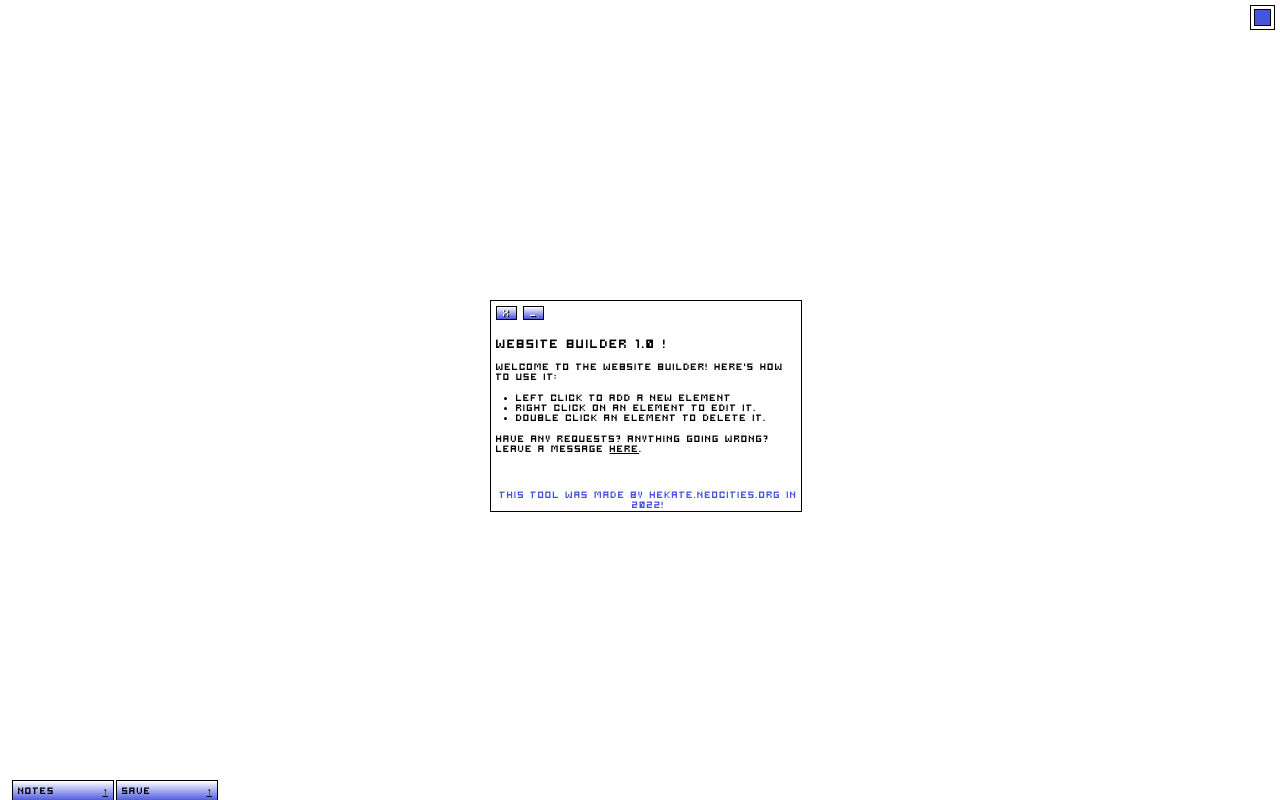
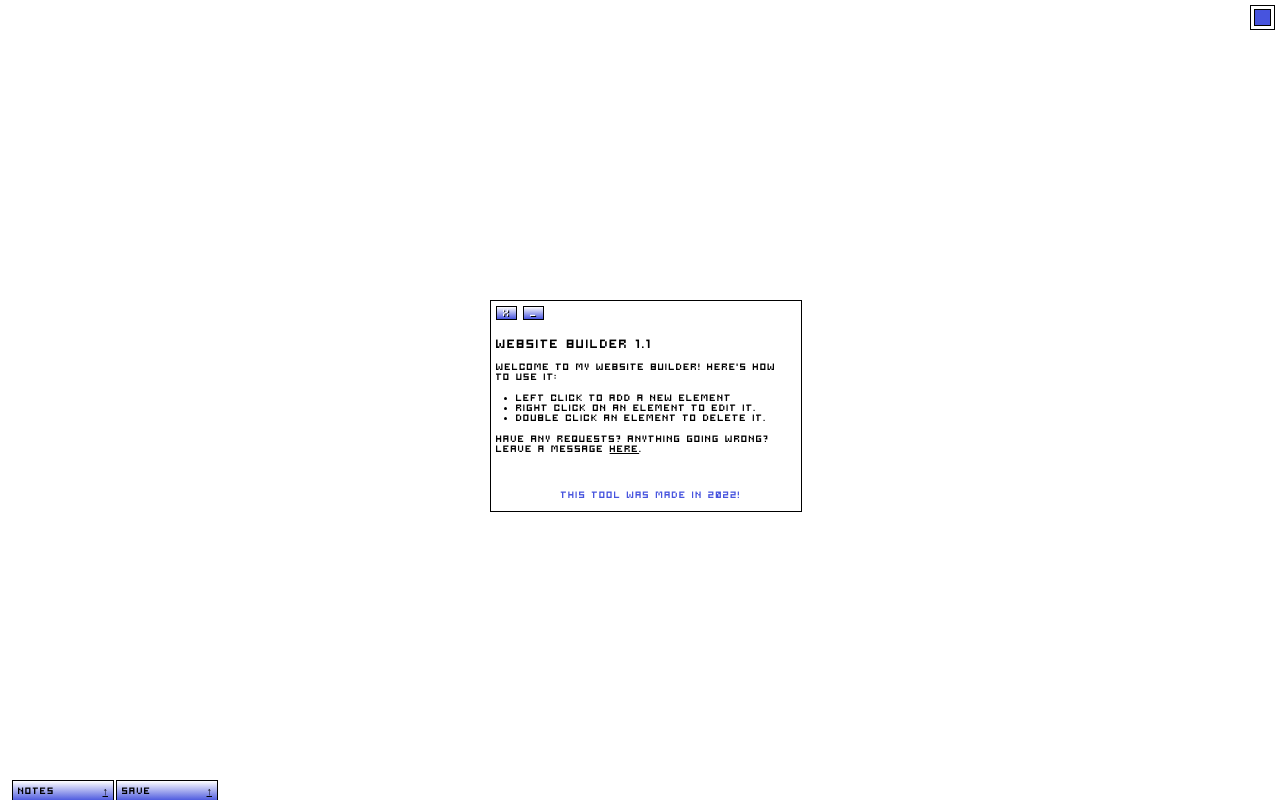
Before and after one commit to hekate2/layoutbuilder, a website: page public/index.html in a window 1280 px wide. Drawn offline with nearby package versions, Linux system fonts and the light colour scheme.

Commit message:
updated some text

```diff
--- a/public/index.html
+++ b/public/index.html
@@ -1,5 +1,4 @@
 <!--
-  Author: hekate.neocities.org
   Date: 05/31/2022
   Description: A page which allows a user to create their own website.
   Contains templates for menus that allow the user to create and edit
@@ -9,7 +8,7 @@
 <!DOCTYPE html>
 <html>
   <head>
-    <title>Hekate's Layout Builder</title>
+    <title>Website Layout Builder</title>
     <script src="index.js"></script>
     <script src="https://code.jquery.com/jquery-1.12.4.js"></script>
     <script src="https://code.jquery.com/ui/1.12.1/jquery-ui.js"></script>
@@ -99,8 +98,8 @@
     <article id="welcome" class="menu">
       <button class="close">x</button>
       <button class="collapse">_</button>
-      <h1>Website Builder 1.0 !</h1>
-      <p>Welcome to the website builder! Here's how to use it:</p>
+      <h1>Website Builder 1.1</h1>
+      <p>Welcome to my website builder! Here's how to use it:</p>
       <ul>
         <li>Left click to add a new element</li>
         <li>Right click on an element to edit it.</li>
@@ -110,7 +109,7 @@
         Have any requests?  Anything going wrong?  Leave a message <a href="https://github.com/hekate2/layoutbuilder/issues" target="_blank" class="text-u">here</a>.
       </p>
       <p id="credit">
-        This tool was made by <a href="https://hekate.neocities.org/" target="_blank">hekate.neocities.org</a> in 2022!
+        This tool was made in 2022!
       </p>
     </article>
     <article id="notes" class="menu hidden">
--- a/public/stylesheet.css
+++ b/public/stylesheet.css
@@ -1,5 +1,4 @@
 /*
-  Author: hekate.neocities.org
   Date: 05/31/2022
   Description: Contains the styles for a page which allows the
   user to create their own website.  By default, it applies a
@@ -256,6 +255,7 @@ main {
   top: calc(100% - 32px);
   text-align: center;
   color: var(--primary);
+  width: 100%;
 }
 
 #welcome a.text-u {
```
